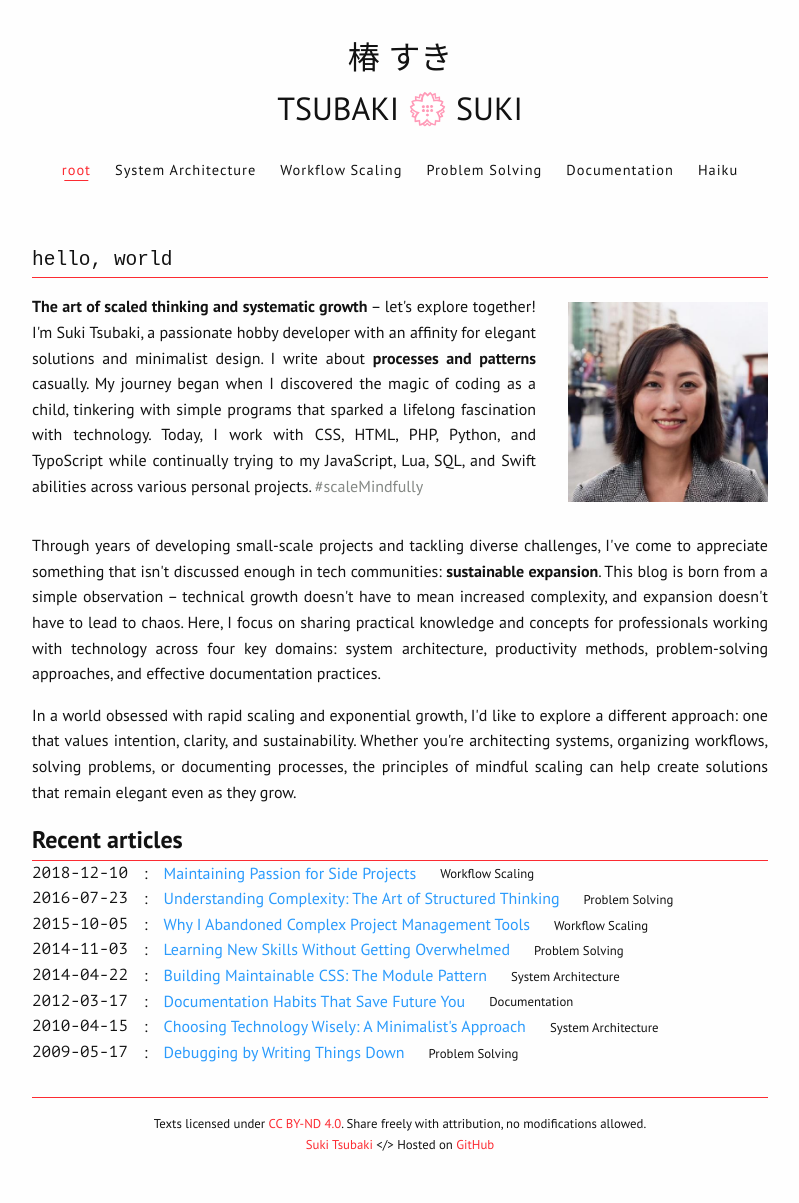
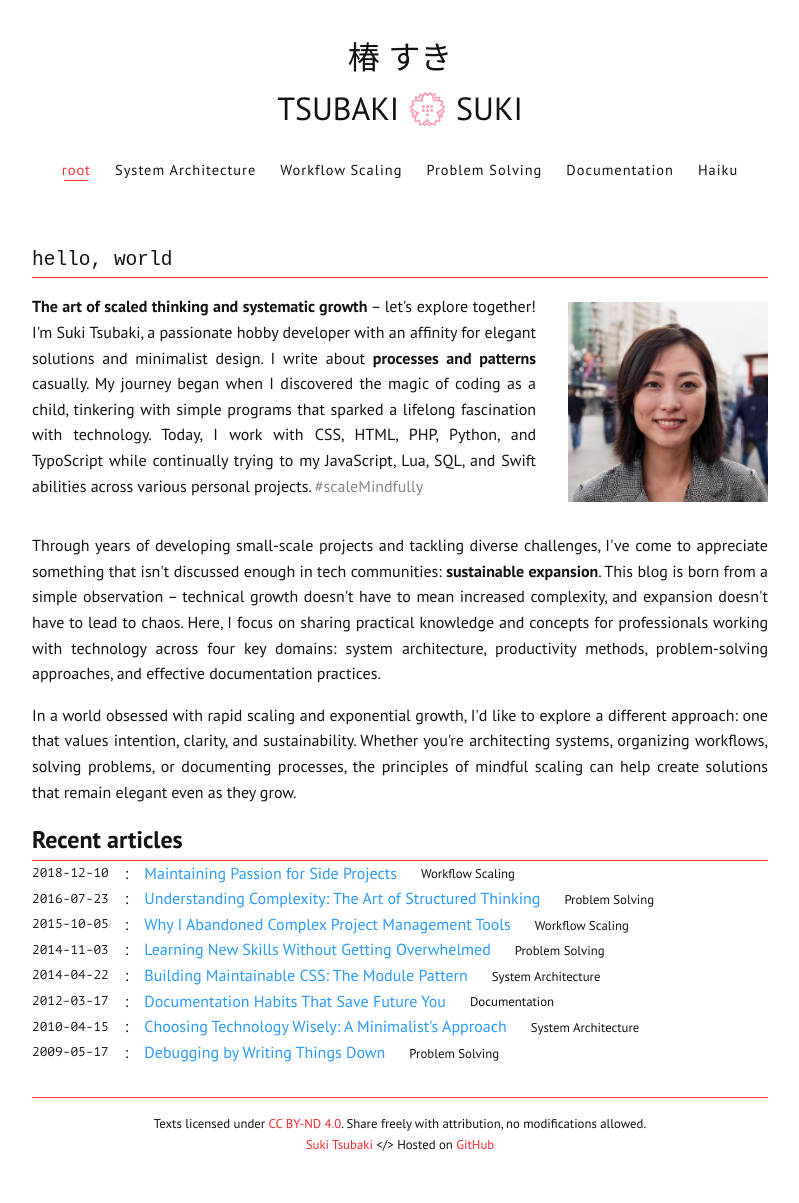
Before and after one commit to sukitsubaki/sukitsubaki.github.io, a Jekyll site: the page built from index.html, in a window 1280 px wide. Shown: the whole page, without its empty margins (240-1039 px from the left). Built offline with Jekyll 4.4.1, drawn with Linux system fonts in a browser that asks for light colours.

Commit message:
Update index.html

```diff
--- a/index.html
+++ b/index.html
@@ -28,7 +28,7 @@
         <h2>Recent articles</h2>
         {% for post in site.posts limit:10 %}
         <article class="post-list">
-            <span class="date monospace">{{ post.date | date: "%Y-%m-%d" }}</span>: <span class="post"><a href="{{ post.url }}">{{ post.title }}</a></span> {% if post.scope %}<span class="post-scope"><a href="/{{ post.scope | slugify }}">{{ post.scope }}</a></span>{% endif %}
+            <span class="date monospace small">{{ post.date | date: "%Y-%m-%d" }}</span>: <span class="post"><a href="{{ post.url }}">{{ post.title }}</a></span> {% if post.scope %}<span class="post-scope"><a href="/{{ post.scope | slugify }}">{{ post.scope }}</a></span>{% endif %}
             <!--<p>{{ post.excerpt }}</p>-->
         </article>
         {% endfor %}
```
